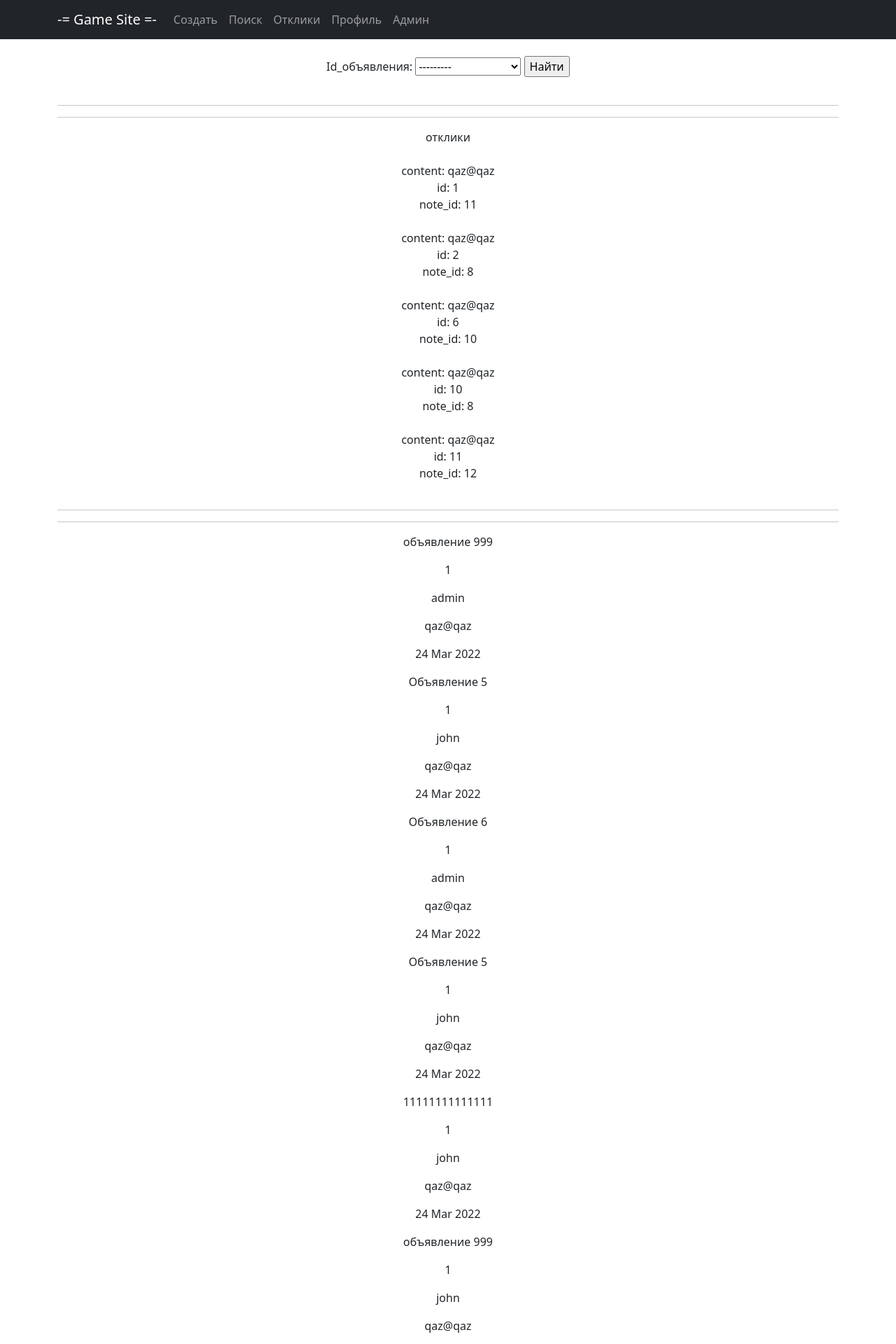
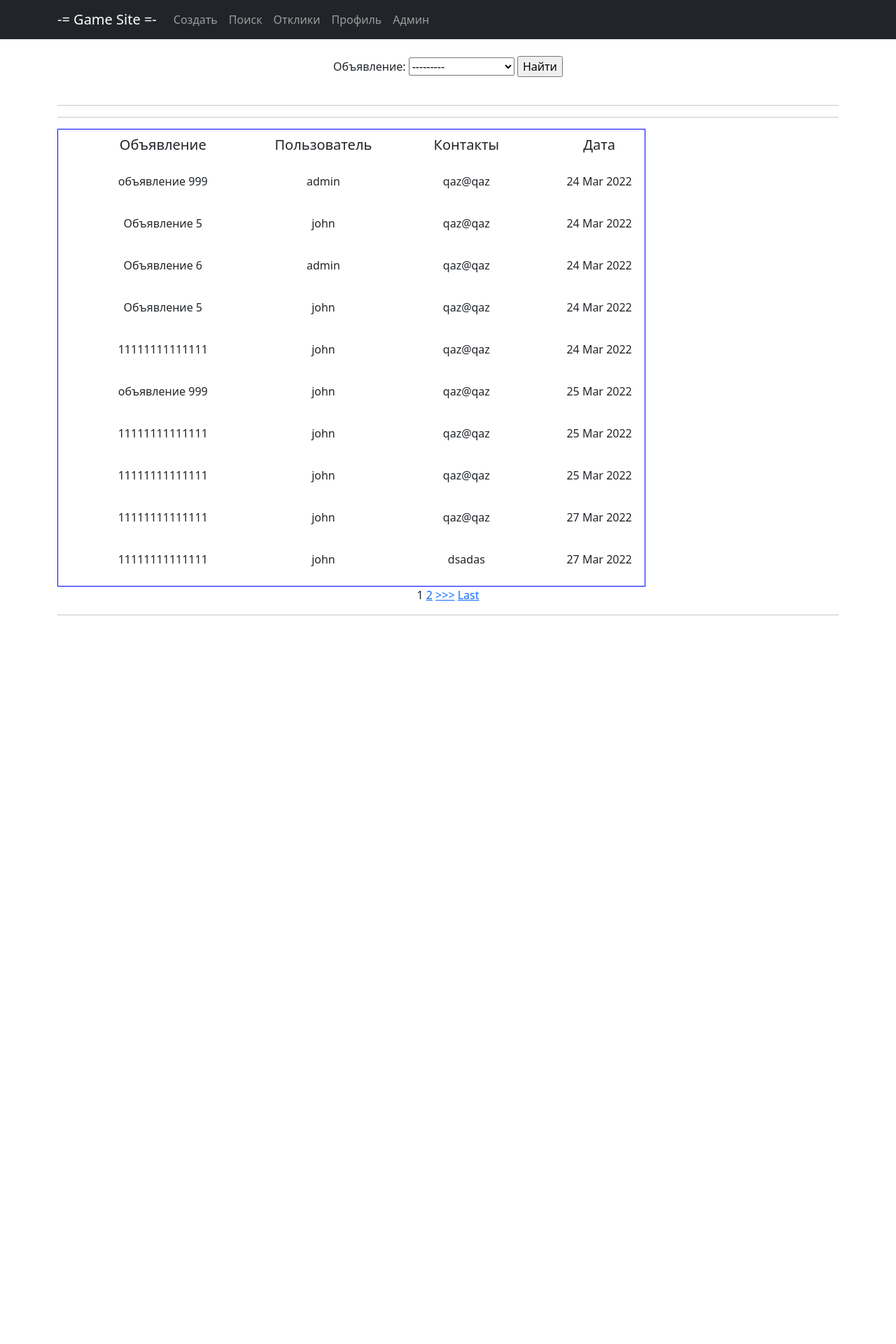
Before and after one commit to EvgenyGoryunov/D16-module-v1, a Django app: page /response/ in a window 1280 px wide. Shown: the top 1920 px of the page at 70% size. After the commit the page ends 879 px from the top, so only its background shows below. Run offline with Django 4.2, Linux system fonts and the light colour scheme; a user stored in the database is signed in; data comes from the database, SQL or seed files in the repository; both versions use the stored data as it was after the commit; some libraries are stand-ins or nearby versions.

Commit message:
.фио добавил

```diff
--- a/gamesite/main/models.py
+++ b/gamesite/main/models.py
@@ -38,10 +38,11 @@ class Note(models.Model):
 class Response(models.Model):
     """Модель - отклики
     поле content содержит текст, например контакты в виде e-mail пользователя, либо телефон"""
-    note = models.ForeignKey(Note, on_delete=models.CASCADE, verbose_name='id_объявления')
+    note = models.ForeignKey(Note, on_delete=models.CASCADE, verbose_name='Объявление')
     user_author = models.IntegerField(default=0, verbose_name='id_автора_объявления')
     # user_author = models.ForeignKey(Note, on_delete=models.CASCADE, verbose_name='id_автора_объявления')
     user_response = models.ForeignKey(User, on_delete=models.CASCADE, verbose_name='id_пользователя_отклика')
+    user_fio = models.CharField(max_length=64, default="ФИО не задано", verbose_name='ФИО_автора_объявления')
     content = models.TextField(verbose_name='Контент')
     datetime = models.DateTimeField(auto_now_add=True, verbose_name='Дата создания')
 
--- a/gamesite/main/views.py
+++ b/gamesite/main/views.py
@@ -49,8 +49,11 @@ class NoteDetail(DetailView):
     extra_context = {'form': ResponseForm}
 
     def post(self, request, *args, **kwargs):
+        """При отправки формы выполнить след код
+        form.instance - для автоматического заполнения полей"""
         form = ResponseForm(request.POST)
         if form.is_valid():
+            print('*****************', self.request.user.last_name)
             form.instance.note_id = self.kwargs.get('pk')
             form.instance.user_author = Note.objects.get(id=self.kwargs.get('pk')).user.id
             form.instance.user_response = self.request.user
--- a/gamesite/templates/user_response.html
+++ b/gamesite/templates/user_response.html
@@ -12,30 +12,45 @@
     <input type="submit" value="Найти">
 </form><br>
 
-<hr>
-<hr>
-отклики<br><br>
+<!--<hr>-->
+<!--<hr>-->
+<!--отклики<br><br>-->
 
-{% for response in responses %}
-content: {{ response.content }}<br>
-id: {{ response.id }}<br>
-note_id: {{ response.note_id }}<br><br>
-{% endfor %}
+<!--{% for response in responses %}-->
+<!--content: {{ response.content }}<br>-->
+<!--id: {{ response.id }}<br>-->
+<!--note_id: {{ response.note_id }}<br><br>-->
+<!--{% endfor %}-->
 
 
 <hr>
 <hr>
 
+<table cellspacing="5" cellpadding="10" border="1"
+       style=" border-spacing : 10px; border-color : blue; border-style: solid;" bgcolor="FFFFFF">
+    <tr>
+        <td width="300">
+            <h5>Объявление</h5>
+        </td>
 
+        <td width="100">
+            <h5>Пользователь</h5>
+        </td>
+
+        <td width="250">
+            <h5>Контакты</h5>
+        </td>
+
+        <td width="130">
+            <h5>Дата</h5>
+        </td>
+
+    </tr>
     {% for response in filter.qs %}
     <tr>
 
         <td>
             <p align="center">{{ response.note }}</p>
-    </td>
-
-    <td>
-        <p align="center">{{ response.user_author }}</p>
         </td>
 
         <td>
@@ -51,9 +66,8 @@ note_id: {{ response.note_id }}<br><br>
         </td>
 
     </tr>
-
-
     {% endfor %}
+</table>
 
 
 <!--код для пагинации-->
```
Also changed, not shown: gamesite/main/filter.py (+3 -4 lines), gamesite/main/forms.py (+4 -4 lines), gamesite/db.sqlite3, gamesite/main/migrations/0006_rename_datecreation_note_datetime_and_more.py (added). Lines whose indentation alone changed are shown as unchanged.
